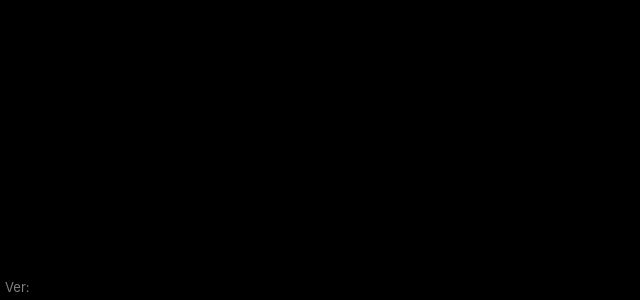
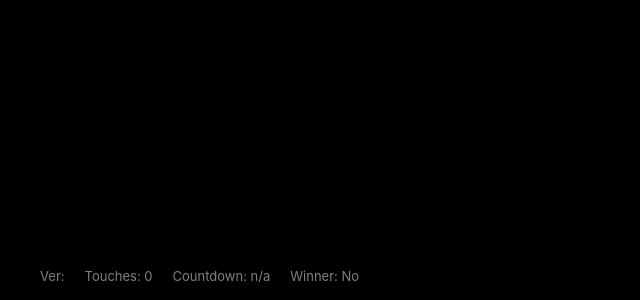
Before and after one commit to andy-todd-dev/firstplayer, a React (Vite) app in the folder firstplayer/: page / in a window 1280 px wide. Shown: the part 500-800 px from the top of the page, without its empty margins (0-640 px from the left). Built offline with nearby package versions, Linux system fonts and the light colour scheme.

Commit message:
Add debugging (#3)

```diff
--- a/firstplayer/src/App.jsx
+++ b/firstplayer/src/App.jsx
@@ -31,6 +31,7 @@ const App = () => {
         setWinner(
           currentTouchIds[Math.floor(Math.random() * currentTouchIds.length)]
         );
+        setTimerData();
       }, WINNER_SELECTION_DELAY_MILLISECONDS);
       setTimerData({
         timeoutId,
@@ -74,10 +75,20 @@ const App = () => {
       <Stage width={window.innerWidth} height={window.innerHeight}>
         <Layer>{circles}</Layer>
       </Stage>
-    <footer>
-
-      <p>Ver: { import.meta.env.VITE_BUILD_VERSION }</p>
-    </footer>
+      <footer>
+        <ul>
+          <li>Ver: {import.meta.env.VITE_BUILD_VERSION}</li>
+          <li>Touches: {touches.length}</li>
+          <li>
+            Countdown:{" "}
+            {timerData
+              ? WINNER_SELECTION_DELAY_MILLISECONDS -
+                (Date.now() - timerData.timestamp)
+              : "n/a"}
+          </li>
+          <li>Winner: {winner ? "Yes" : "No"}</li>
+        </ul>
+      </footer>
     </div>
   );
 };
--- a/firstplayer/src/index.css
+++ b/firstplayer/src/index.css
@@ -34,8 +34,13 @@ footer {
   bottom: 0;
 }
 
-footer p {
+footer ul {
+  display: flex;
+}
+
+footer li {
   color: gray;
   font-size: small;
-  margin: 0 0 min(5px, 4vh) min(5px, 4vw);
+  list-style: none;
+  margin-right: 20px;
 }
```
